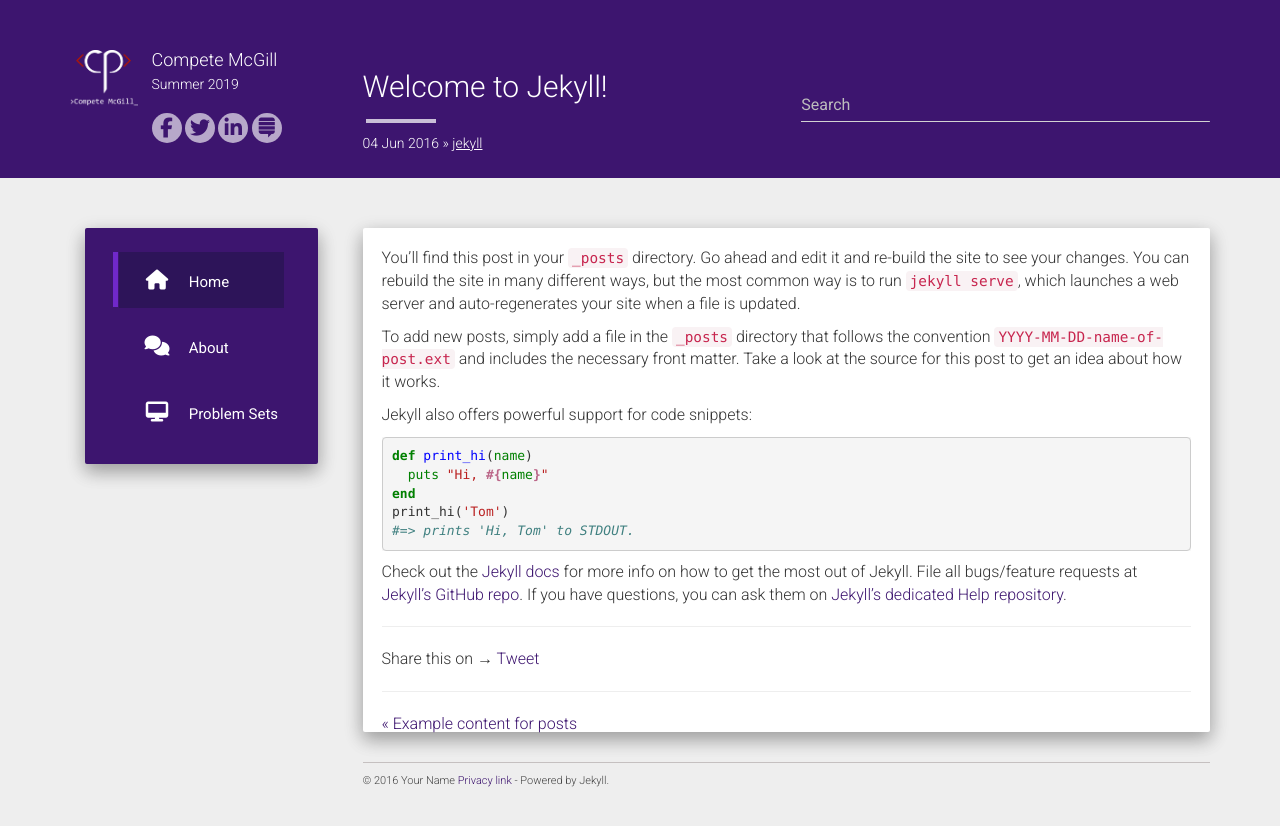
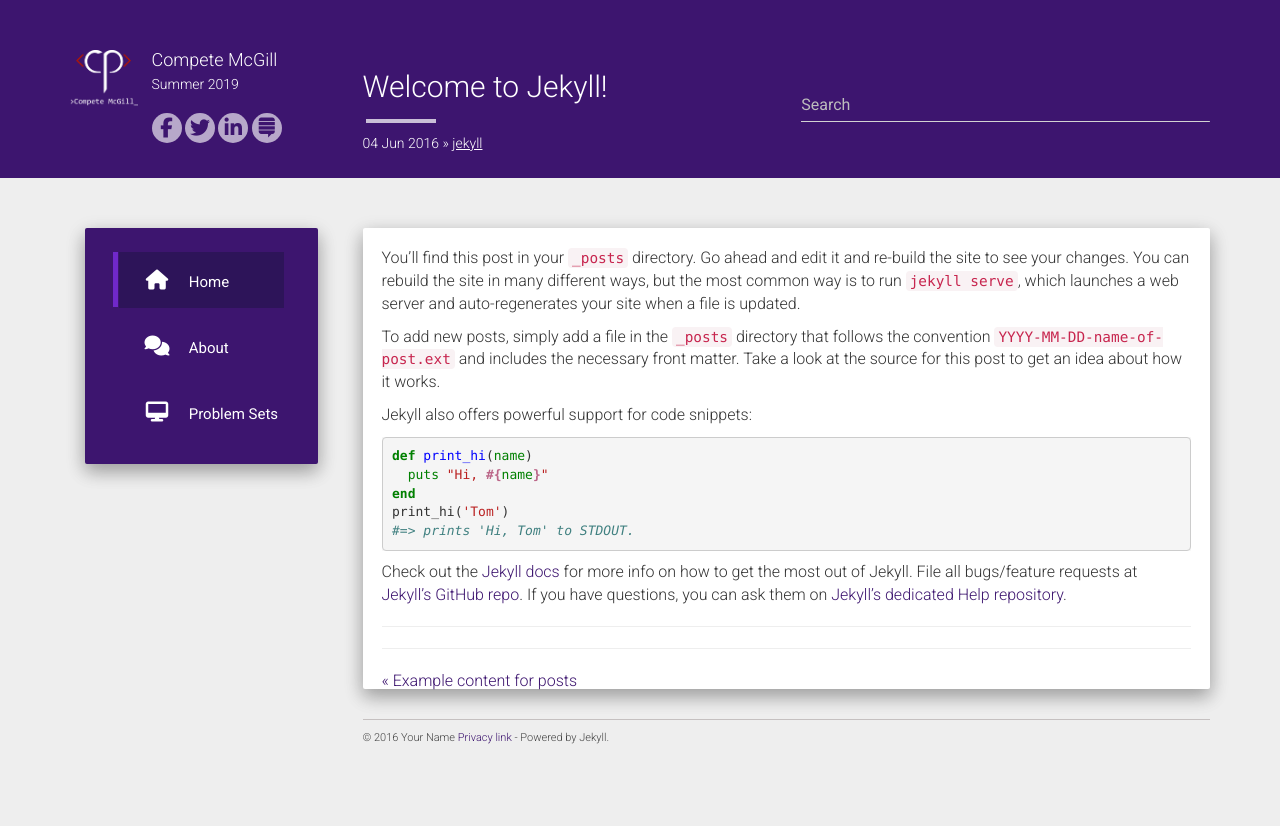
Before and after one commit to idodin/compete-summer-2019, a Jekyll site: the page built from _posts/2015-07-11-welcome-to-jekyll.md, in a window 1280 px wide. Shown: the top 826 px of the page. Built offline with Jekyll 4.4.1, drawn with Linux system fonts in a browser that asks for light colours; nearby versions of some CDN libraries; comment, search, counter and statistics services are not loaded.

Commit message:
Remove Discussion :heavy_minus_sign:

```diff
--- a/_data/urls.json
+++ b/_data/urls.json
@@ -7,7 +7,7 @@
   },
   {
     "text": "About",
-    "url": "/about/",
+    "url": "/about",
     "icon": "fa-comments"
   },
   {
--- a/_includes/share-page.html
+++ /dev/null
@@ -1,20 +0,0 @@
-<div class="share-page">
-    Share this on &rarr;
- <a href="https://twitter.com/share" class="twitter-share-button" data-via="{{ site.share.twitter_username }}">Tweet</a>
-<script>!function(d,s,id){var js,fjs=d.getElementsByTagName(s)[0],p=/^http:/.test(d.location)?'http':'https';if(!d.getElementById(id)){js=d.createElement(s);js.id=id;js.src=p+'://platform.twitter.com/widgets.js';fjs.parentNode.insertBefore(js,fjs);}}(document, 'script', 'twitter-wjs');</script>
-
-<!-- Google + -->
-<div class="g-plus" data-action="share" data-annotation="bubble"></div>
-<script src="https://apis.google.com/js/platform.js" async defer></script>
-
-<!-- Facebook -->
-<div class="fb-share-button" data-href="{{site.url}}{{page.url}}" data-layout="button_count" style="position: relative; top: -8px; left: 3px;"></div>
-</div>
-<div id="fb-root"></div>
-<script>(function(d, s, id) {
-  var js, fjs = d.getElementsByTagName(s)[0];
-  if (d.getElementById(id)) return;
-  js = d.createElement(s); js.id = id;
-  js.src = "//connect.facebook.net/en_US/sdk.js#xfbml=1&version=v2.6&appId={{ site.share.fb_appid }}";
-  fjs.parentNode.insertBefore(js, fjs);
-}(document, 'script', 'facebook-jssdk'));</script>
--- a/_layouts/post.html
+++ b/_layouts/post.html
@@ -5,7 +5,6 @@
 <article class="content">
     <div class="post">{{ content }}</div>
     <hr />
-    {% include share-page.html %}
 </article>
 <hr />
 {% assign hasSimilar = '' %}
@@ -44,24 +43,4 @@
     <a class="next pull-right" href="{{ site.url }}{{ page.next.url }}">{{ page.next.title }} &raquo;</a>
   {% endif %}
 </div>
-
-
-<div class="disqus-comments">
-    <div id="disqus_thread"></div>
-    <script type="text/javascript">
-        /* <![CDATA[ */
-
-        var disqus_shortname = "{{ site.disqus_shortname }}";
-        var disqus_identifier = "{{ site.url }}_{{ page.title }}";
-        var disqus_title = "{{ page.title }}";
-
-        /* * * DON'T EDIT BELOW THIS LINE * * */
-        (function() {
-            var dsq = document.createElement('script'); dsq.type = 'text/javascript'; dsq.async = true;
-            dsq.src = '//' + disqus_shortname + '.disqus.com/embed.js';
-            (document.getElementsByTagName('head')[0] || document.getElementsByTagName('body')[0]).appendChild(dsq);
-        })();
-    /* ]]> */
-    </script>
 </div>
-</div>
```
